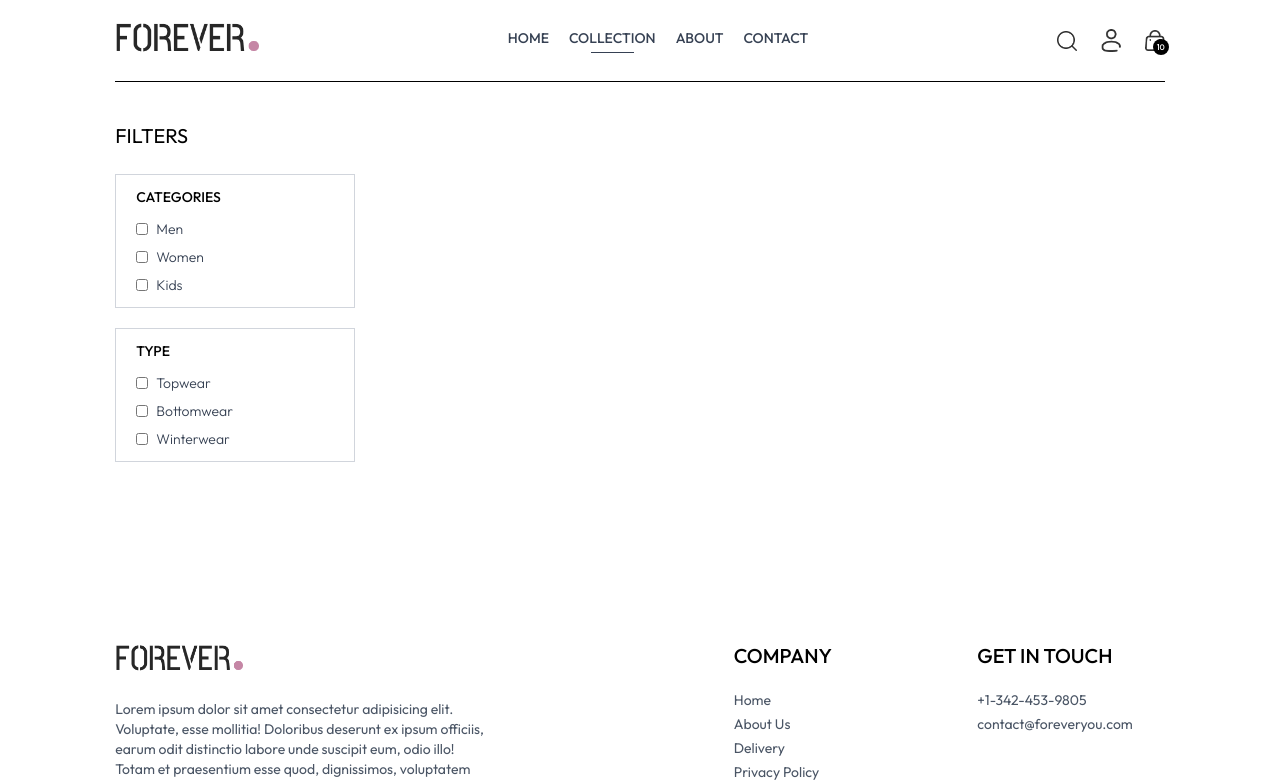
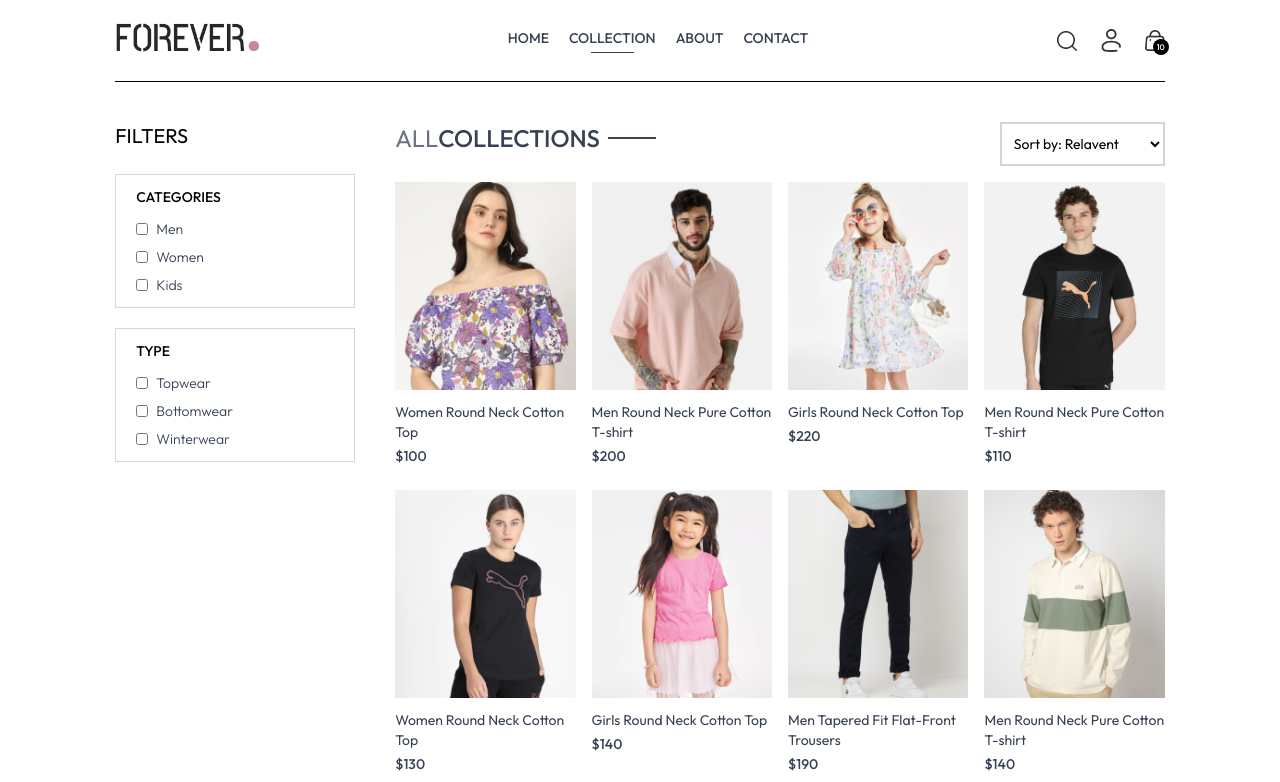
Before and after one commit to hridik-suresh/mern-ecommerce, a React (Vite) app in the folder frontend/: page /collection in a window 1280 px wide. Shown: the top 782 px of the page. Built offline with nearby package versions, Linux system fonts and the light colour scheme.

Commit message:
Map all the products in the Collection Page.

```diff
--- a/frontend/src/pages/Collection.jsx
+++ b/frontend/src/pages/Collection.jsx
@@ -1,10 +1,17 @@
-import { useContext, useState } from "react";
+import { useContext, useEffect, useState } from "react";
 import { ShopContext } from "../context/ShopContext";
 import { assets } from "../assets/assets";
+import Title from "../components/Title";
+import ProductItem from "../components/ProductItem";
 
 const Collection = () => {
   const { products } = useContext(ShopContext);
   const [showFilter, setShowFilter] = useState(false);
+  const [filterProducts, setFilterProducts] = useState([]);
+
+  useEffect(() => {
+    setFilterProducts(products);
+  }, [products]);
 
   return (
     <div className="flex flex-col sm:flex-row gap-1 sm:gap-10 pt-10 border-t">
@@ -70,7 +77,32 @@ const Collection = () => {
         </div>
       </div>
 
-      {/*  */}
+      {/* Right Side */}
+      <div className="flex-1">
+        <div className="flex justify-between text-base sm:text-2xl mb-4">
+          <Title text1={"ALL"} text2={"COLLECTIONS"} />
+
+          {/* Product Sort */}
+          <select className="border-2 border-gray-300 text-sm px-2">
+            <option value="relavent">Sort by: Relavent</option>
+            <option value="low-high">Sort by: Low to High</option>
+            <option value="high-low">Sort by: High to Low</option>
+          </select>
+        </div>
+
+        {/* Map Products */}
+        <div className="grid grid-cols-2 md:grid-cols-3 lg:grid-cols-4 gap-4 gap-y-6">
+          {filterProducts.map((item) => (
+            <ProductItem
+              key={item._id}
+              id={item._id}
+              name={item.name}
+              price={item.price}
+              image={item.image}
+            />
+          ))}
+        </div>
+      </div>
     </div>
   );
 };
```
